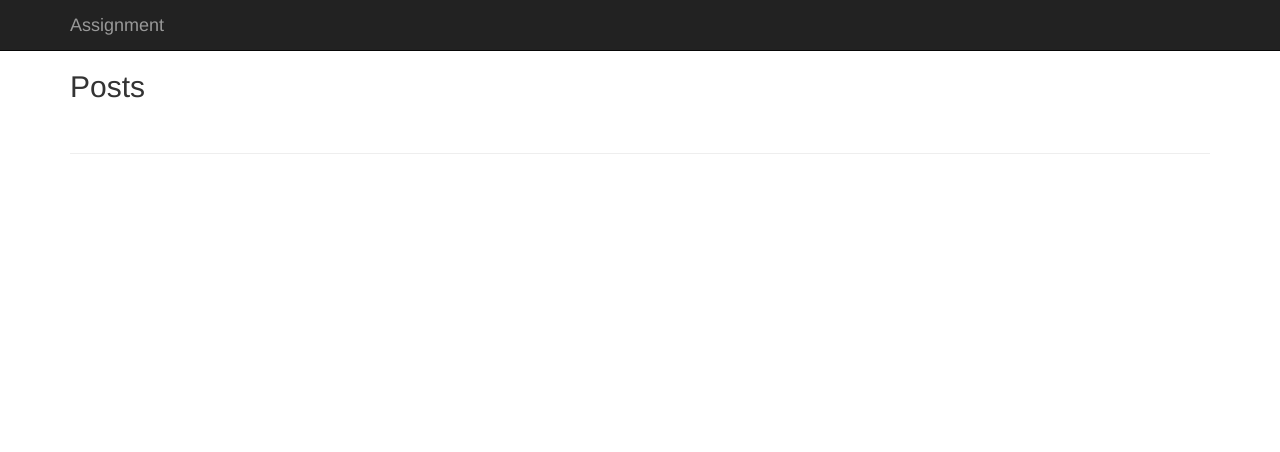
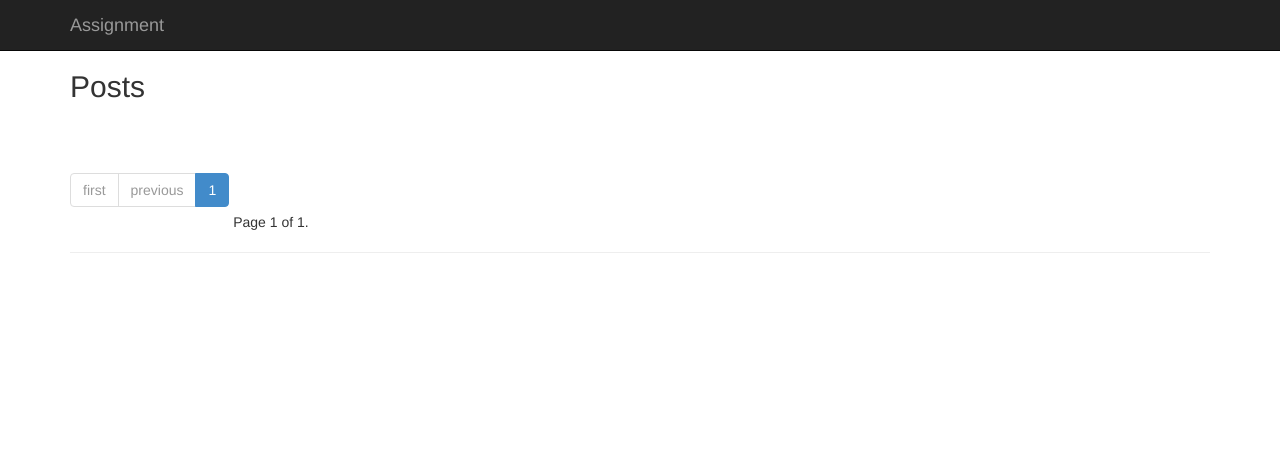
Before and after one commit to ascendedcrow/AcWebLog, a Django app: page / in a window 1280 px wide. Shown: the top 452 px of the page. Run offline with Django 3.2, Linux system fonts and the light colour scheme; data comes from the database, SQL or seed files in the repository; some libraries are stand-ins or nearby versions.

Commit message:
Added paginations

```diff
--- a/weblog/posts/templates/posts/post_list.html
+++ b/weblog/posts/templates/posts/post_list.html
@@ -52,6 +52,30 @@
     </tbody>
 </table>
 
+<ul class="pagination">
+    {% if not page_obj.has_previous %}
+        <li class="page-item disabled"><a class="page-link" href="#">first</a></li>
+        <li class="page-item disabled"><a class="page-link" href="#">previous</a></li>
+    {% else %}
+        <li class="page-item"><a class="page-link" href="?page=1">first</a></li>
+        <li class="page-item"><a class="page-link" href="?page={{ page_obj.previous_page_number }}">previous</a></li>
+    {% endif %}
+    {% for range in paginator.page_range %}
+        {% if range == page_obj.number %}
+            <li class="page-item active"><a class="page-link active" href="?page={{ range }}"> {{ range }}</a></li>
+        {% else %}
+            <li class="page-item" style="display:none;"><a class="page-link " href="?page={{ range }}"> {{ range }} <span class="sr-only">(current)</span></a></li>
+        {% endif %}
+        {% endfor %}
+    {% if page_obj.has_next %}
+        <li class="page-item"><a class="page-link" href="?page={{ page_obj.next_page_number }}">Next</a></li>
+        <li class="page-item"><a class="page-link" href="?page={{ page_obj.paginator.num_pages }}">Last</a></li>
+    {% endif %}
+</ul>
+<span class="current">
+    Page {{ page_obj.number }} of {{ page_obj.paginator.num_pages }}.
+</span>
+
 <!-- Modal (validations not working)
 <div class="modal fade" id="postModal" tabindex="-1" role="dialog" aria-labelledby="postModalLabel" aria-hidden="true">
   <div class="modal-dialog" role="document">
--- a/weblog/posts/views.py
+++ b/weblog/posts/views.py
@@ -8,3 +8,4 @@
 """
 class PostListView(ListView):
     model = Post
+    paginate_by = 5
```
